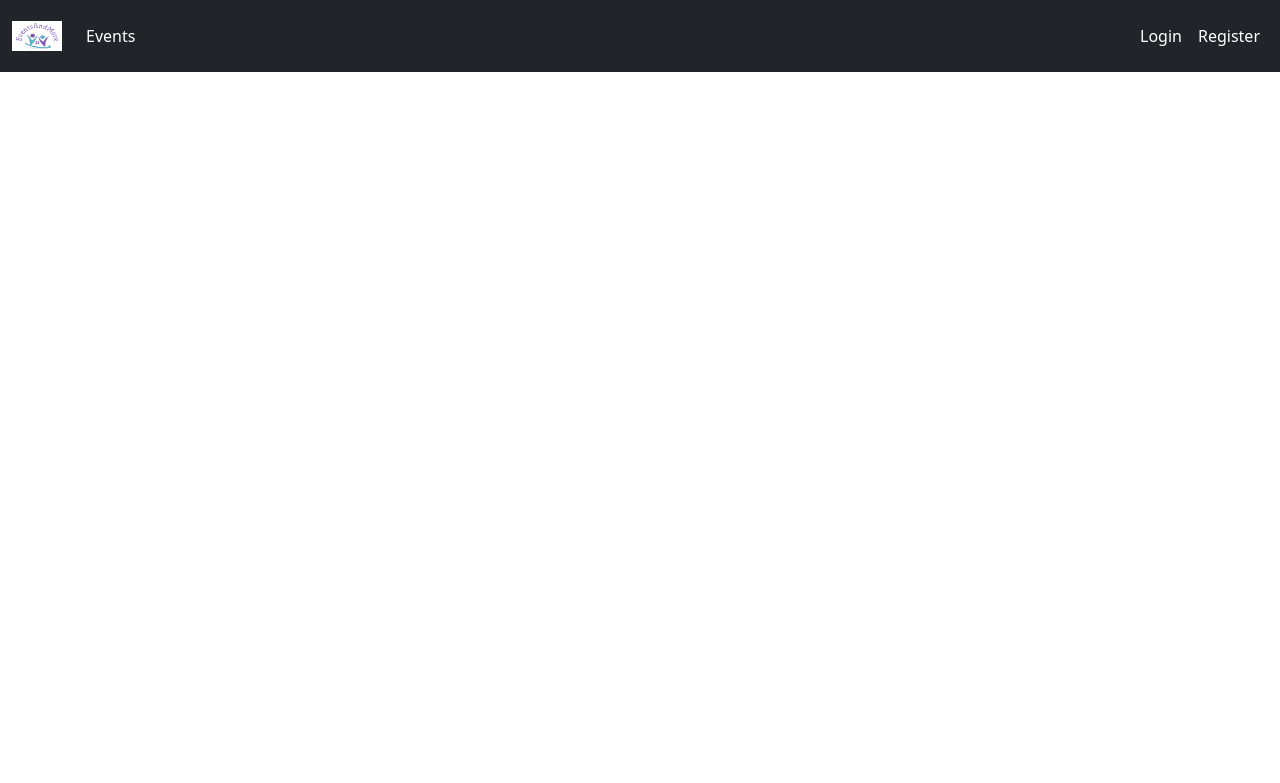
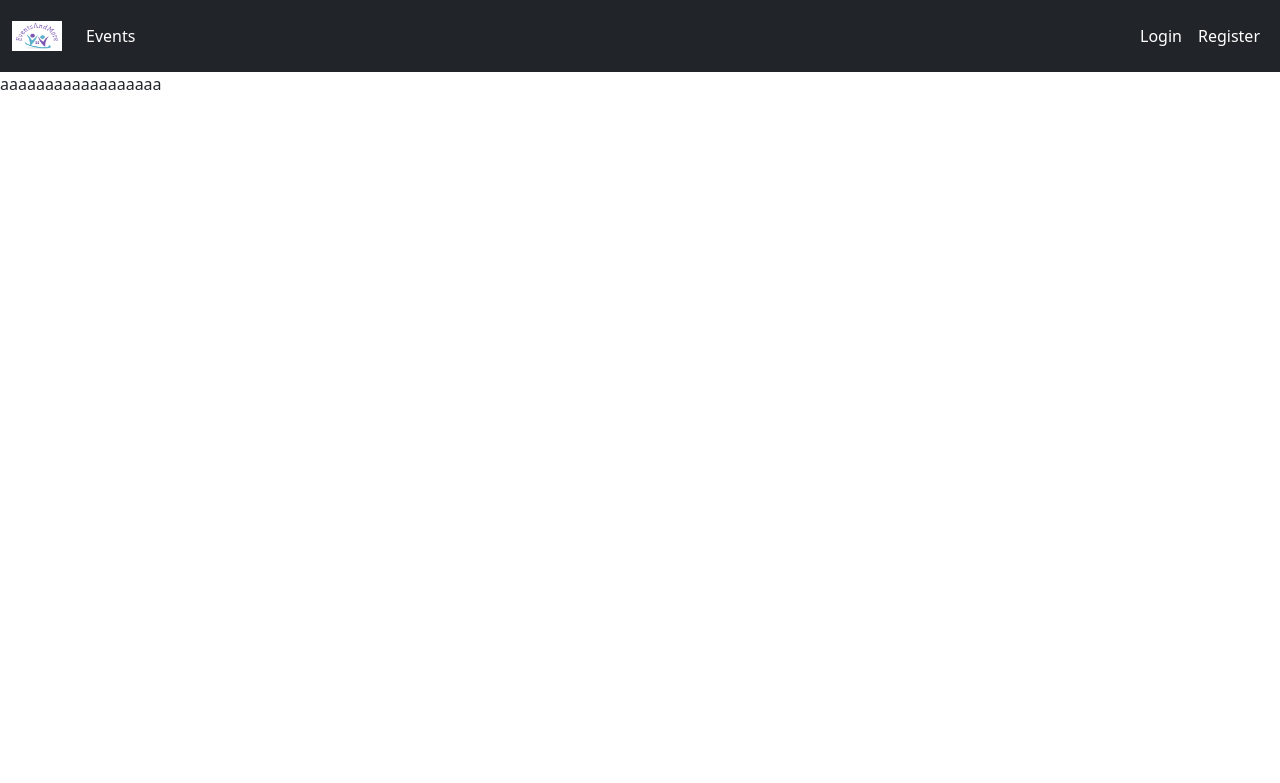
Before and after one commit to catalindoja/UDL_Software_EventsAndMoreG3, a Django app: page /requests2/ in a window 1280 px wide. Shown: the top 783 px of the page. Run offline with Django 4.2, Linux system fonts and the light colour scheme; some libraries are stand-ins or nearby versions.

Commit message:
requests2

```diff
--- a/templates/requests2.html
+++ b/templates/requests2.html
@@ -15,6 +15,7 @@
 </p>
 
 {% block content %}
+aaaaaaaaaaaaaaaaaa
     <div>
         <ul>
         {% for evento in eventos %}
```
